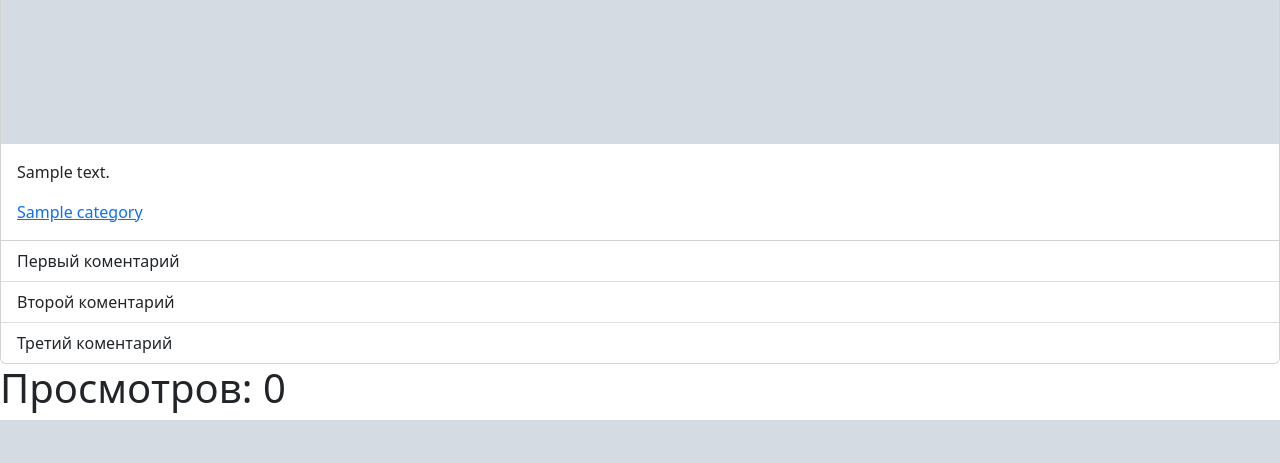
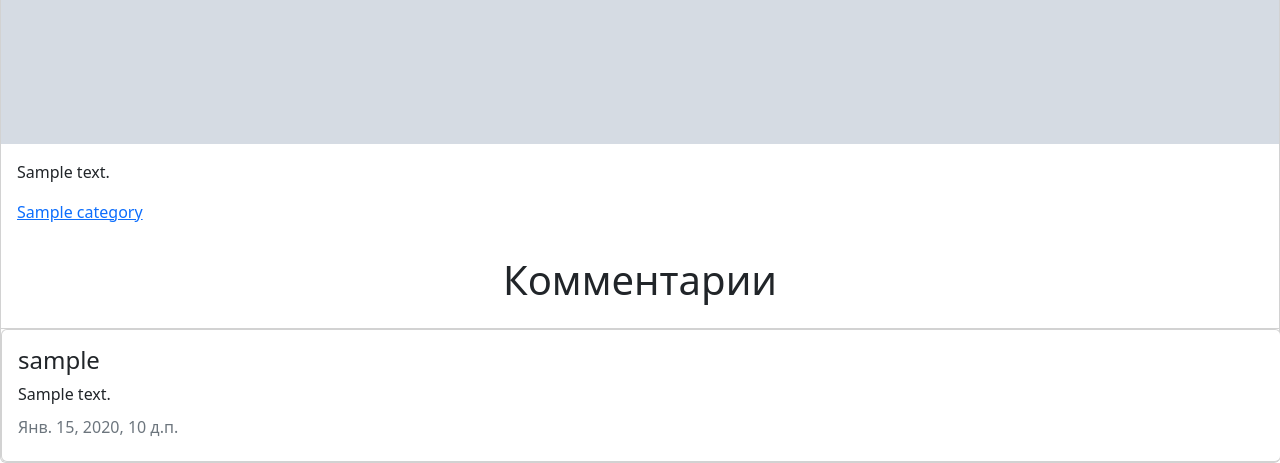
Before and after one commit to Lazarev-Mikhail/news_site, a Django app: a page that uses news/templates/news/news.html in a window 1280 px wide. Shown: the part 1000-1463 px from the top of the page. Before the commit the page ends 1420 px from the top, so only its background shows below. Run offline with Django 3.2, Linux system fonts and the light colour scheme; tables that the repository leaves empty hold one stand-in row (values such as "Sample post"); grey boxes marked "Sample" are stand-in pictures; some libraries are stand-ins or nearby versions.

Commit message:
1) create comments model 2) create comments form 3) register comments in admin 4) change detailview of News for showing comments 5) change news.html for showing comments

```diff
--- a/news/models.py
+++ b/news/models.py
@@ -1,4 +1,5 @@
 from django.db import models
+from django.contrib.auth.models import User
 
 
 # Create your models here.
@@ -42,3 +43,13 @@ class News(models.Model):
 
     def __str__(self):
         return f'{self.name}-{self.time}'
+
+class Comment(models.Model):
+    news_name = models.ForeignKey(News, related_name='comments', on_delete=models.CASCADE)
+    username = models.ForeignKey(User, on_delete=models.CASCADE)
+    comment_body = models.TextField()
+    created = models.DateTimeField(auto_now_add=True)
+
+
+    def __str__(self):
+        return 'Comment by {} on {}'.format(self.username, self.news_name)
--- a/news/templates/news/news.html
+++ b/news/templates/news/news.html
@@ -11,11 +11,19 @@
         <p class="card-text">{{ news.content }}</p>
         <a href="{% url 'one_category' news.category %}" class="card-link">{{ news.category }}</a>
     </div>
+    <h1 class="text-center lh-lg">Комментарии</h1>
     <ul class="list-group list-group-flush">
-        <li class="list-group-item">Первый коментарий</li>
-        <li class="list-group-item">Второй коментарий</li>
-        <li class="list-group-item">Третий коментарий</li>
+        {% for comment in comments %}
+            <div class="card mx-auto vw-100" >
+                <div class="card-body">
+                    <h4 class="card-title">{{ comment.username }}</h4>
+                    <p class="card-text">{{ comment.comment_body }}</p>
+                    <h6 class="card-subtitle mb-2 text-muted">{{comment.created}}</h6>
+                </div>
+            </div>
+        {% endfor %}
     </ul>
 </div>
-<h1>Просмотров: {{ num_visits }}</h1>
+
+
 {% endblock %}
--- a/news/views.py
+++ b/news/views.py
@@ -1,8 +1,9 @@
 from django.shortcuts import render, get_object_or_404
 from django.views.generic import ListView
-from news.models import News, Category
+from news.models import News, Category, Comment
 from django.core.paginator import Paginator
 from django.views.generic.detail import DetailView
+from django import forms
 
 
 # Create your views here.
@@ -50,8 +51,10 @@ class NewsDetailView(DetailView):
         news = get_object_or_404(News, slug_news=kwargs['slug_news'])
         num_visits = request.session.get('num_visits', 0)
         request.session['num_visits'] = num_visits + 1
+        comments = Comment.objects.all()
         return render(request, 'news/news.html', context={
             'num_visits': num_visits,
             'news': news,
             'categories': Category.objects.all(),
+            'comments': comments,
         })
```
Also changed, not shown: news/admin.py (+7 -1 lines), news/forms.py (added, +8 -0 lines).
